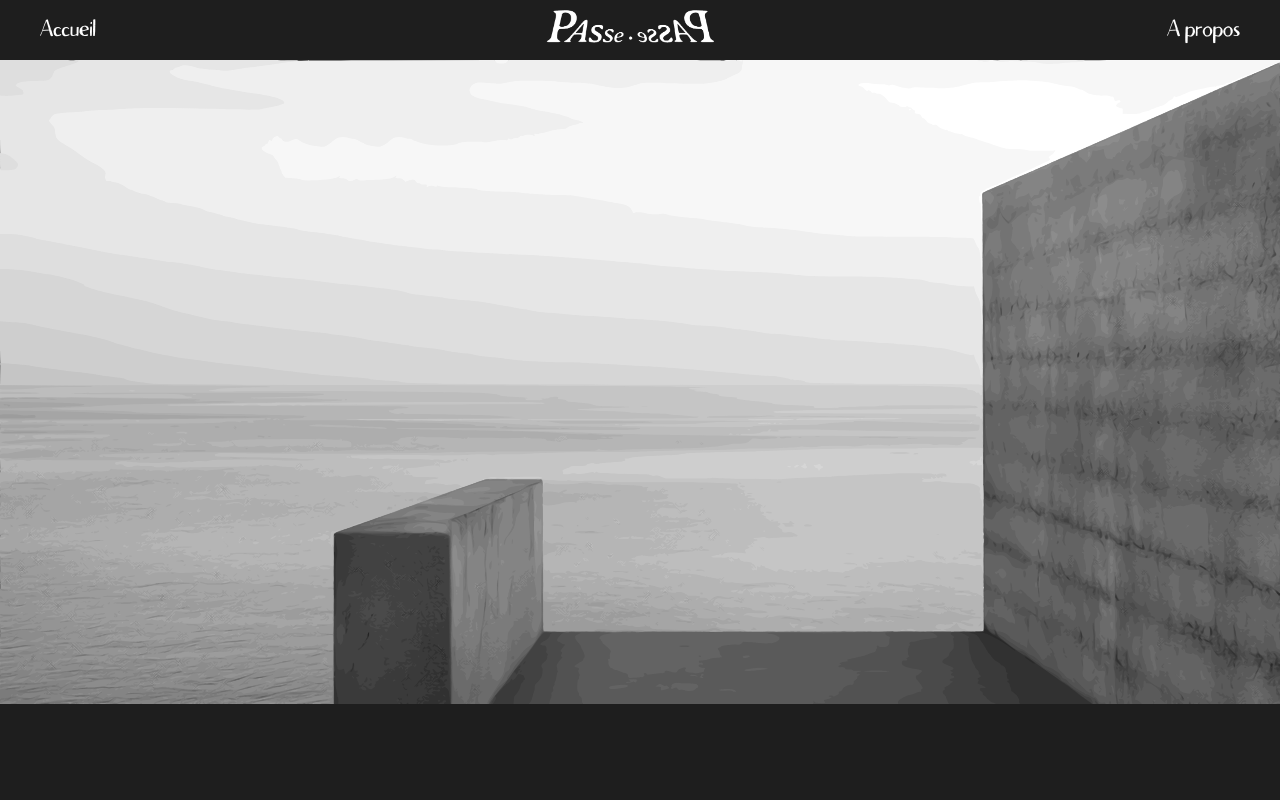
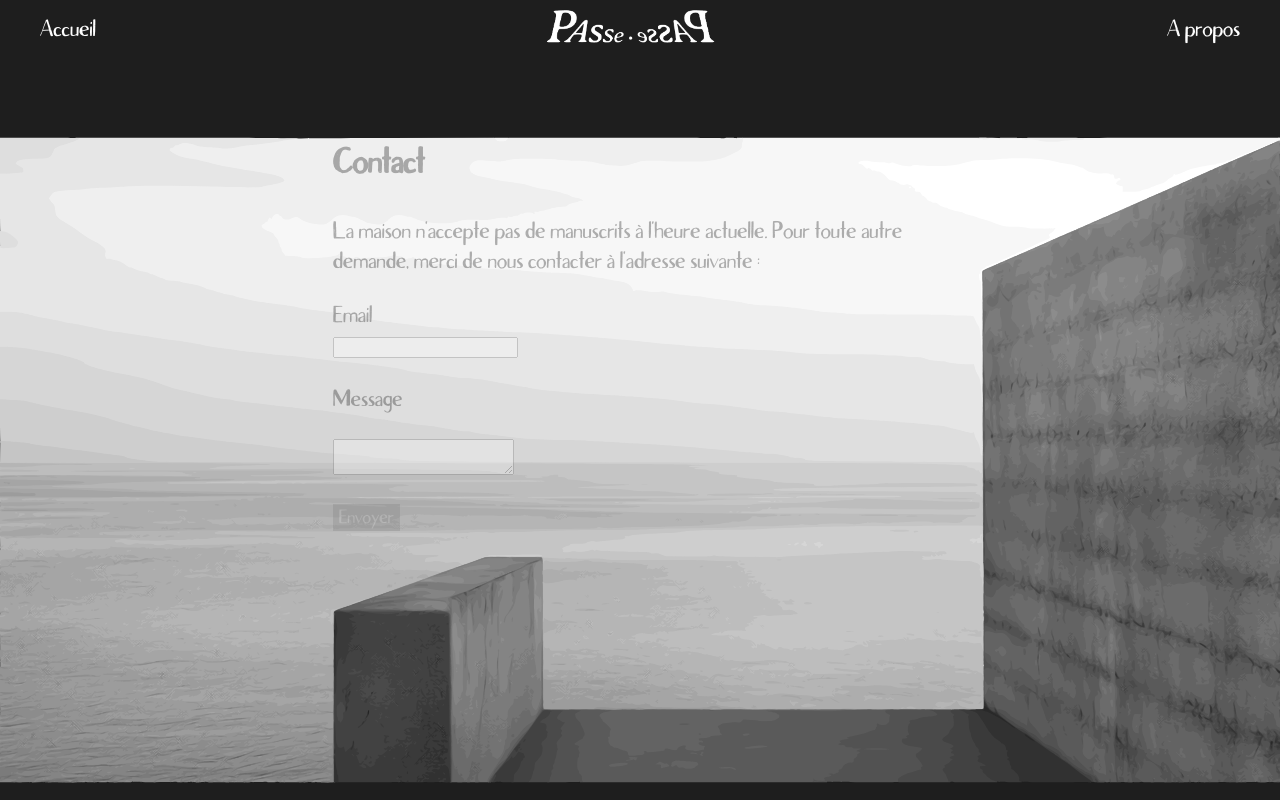
Before and after one commit to Teddy1792/PassePasse, a React (Create React App) app: page /contact in a window 1280 px wide. Built offline with nearby package versions, Linux system fonts and the light colour scheme.

Commit message:
contact form done

```diff
--- a/package.json
+++ b/package.json
@@ -3,6 +3,7 @@
   "version": "0.1.0",
   "private": true,
   "dependencies": {
+    "@formspree/react": "^2.5.1",
     "@testing-library/jest-dom": "^5.17.0",
     "@testing-library/react": "^13.4.0",
     "@testing-library/user-event": "^13.5.0",
--- a/src/components/Apropos.js
+++ b/src/components/Apropos.js
@@ -5,7 +5,7 @@ export function Apropos() {
     return(
         <nav>
             <AproposBackground className='backgroundContactImage' alt="" />
-            <p className='aPropos'>Association créée en 2023, les Éditions Passe·passe cherchent à mettre en lumière quelque vision du monde susceptible, pour le dire avec une présomptueuse ambition et des moyens minimalistes, de réajuster le réel. Autrement dit, chaque livre offre un point de vue singulier sur l’environnement qui l’entoure et une manière propre de l’habiter.
+            <p className='aProposMain'>Association créée en 2023, les Éditions Passe·passe cherchent à mettre en lumière quelque vision du monde susceptible, pour le dire avec une présomptueuse ambition et des moyens minimalistes, de réajuster le réel. Autrement dit, chaque livre offre un point de vue singulier sur l’environnement qui l’entoure et une manière propre de l’habiter.
 L’association s’engage à reverser une partie de ses bénéfices à une association à but non lucratif consacrée aux enjeux sociaux et/ou environnementaux. </p>
         </nav>
     )
--- a/src/components/Collection.js
+++ b/src/components/Collection.js
@@ -33,10 +33,10 @@ export function Collection() {
             <CollectionsBackground className='backgroundImage' alt="une boîte noire flottant dans les airs au dessus d'escalier" />
             <div className='booksCover'>
                 <div className='naissanceBox'>
-                <button onClick={() => handleButtonClick('Naissance', 'Récit de naissance', Naissance, 'https://example.com/naissance-link')}><p>Naissance</p></button>
+                <button onClick={() => handleButtonClick('Naissance', 'Récit de naissance', Naissance, 'https://buy.stripe.com/test_00g3fl9UfcdOeNW3cd')}><p>Naissance</p></button>
                 </div>
                 <div className='confessionBox'>
-                <button onClick={() => handleButtonClick("Confession d'un enfant du siècle", 'Text for Confession', TuNeTaderasGuere, 'https://example.com/confession-link')}><p>Confession d'un enfant du siècle</p></button>
+                <button onClick={() => handleButtonClick("Confession d'un enfant du siècle", 'Text for Confession', TuNeTaderasGuere, 'https://buy.stripe.com/test_bIYcPV2rN1zafS0eUU')}><p>Confession d'un enfant du siècle</p></button>
                 </div>
             </div>
             <Modal title={modalTitle} text={modalContent} image={modalImage} link={modalLink} closeModal={closeModal} fading={isFading} />
--- a/src/components/Contact.js
+++ b/src/components/Contact.js
@@ -1,9 +1,16 @@
 import { ReactComponent as ContactBackground } from '../img/backgroundContact.svg';
+import { ContactForm } from "./ContactForm"
+import '../styles/Contact.scss'
 
 export function Contact() {
     return(
         <nav>
             <ContactBackground className='backgroundContactImage' alt="" />
+            <div className='contactForm'>
+                <h1>Contact</h1>
+                <p>La maison n'accepte pas de manuscrits à l'heure actuelle. Pour toute autre demande, merci de nous contacter à l'adresse suivante :</p>
+                <ContactForm />
+            </div>
         </nav>
     )
 }
--- /dev/null
+++ b/src/components/ContactForm.js
@@ -0,0 +1,45 @@
+import { useForm, ValidationError } from '@formspree/react';
+export function ContactForm() {
+  const [state, handleSubmit] = useForm("xqkvdnqj");
+  if (state.succeeded) {
+      return <p className='thanksText'>Merci pour votre message !</p>;
+  }
+  return (
+      <form onSubmit={handleSubmit}>
+      <label htmlFor="email">
+        Email
+      </label>
+      <br/>
+      <input
+        id="email"
+        type="email"
+        name="email"
+      />
+      <br/>
+      <p>Message</p>
+      <ValidationError
+        prefix="Email"
+        field="email"
+        errors={state.errors}
+      />
+      <textarea
+        id="message"
+        name="message"
+      />
+      <br/>
+      <ValidationError
+        prefix="Message"
+        field="message"
+        errors={state.errors}
+      />
+      <button className="btnEnvoie" type="submit" disabled={state.submitting}>
+        Envoyer
+      </button>
+    </form>
+  );
+}
+function App() {
+  return (
+    <ContactForm />
+  );
+}
--- a/src/components/Modal.js
+++ b/src/components/Modal.js
@@ -18,7 +18,15 @@ export function Modal({ title, text, image, closeModal, fading, link }) {
                         </a>
                     }
                 </div>
+                <script async
+  src="https://js.stripe.com/v3/buy-button.js">
+</script>
 
+<stripe-buy-button
+  buy-button-id="buy_btn_1Ns5XQChueRw8NYEjpl91nWN"
+  publishable-key="pk_test_51Nhs84ChueRw8NYEzkbx7VZMFlw3wX9x6d1x5jAedqMcJuthUEDkwsgGwdK3J73Sl8gsTV6ndBbeM2tW0yoJdHsy00uLPDhCP0"
+>
+</stripe-buy-button>
             </div>
         </div>
     );
--- a/src/styles/Apropos.scss
+++ b/src/styles/Apropos.scss
@@ -1,11 +1,11 @@
 @import 'color';
 
-.aPropos{
+.aProposMain{
     display: flex;
     text-align: center;
     position: absolute;
-    top: 30%;
-    left: 40%;
+    top: 15vw;
+    left: 40vw;
     color: $main-text;
     width: 400px;
     font-size: 24px;
--- a/src/styles/Contact.scss
+++ b/src/styles/Contact.scss
@@ -1,3 +1,5 @@
+@import 'color';
+
 .backgroundContactImage{
 
         position: fixed;
@@ -11,3 +13,33 @@
             margin: 0 auto;
         }
 }
+
+.contactForm{
+    position: absolute;
+    top: 4vw;
+    left: 26vw;
+    font-size: 24px;
+    width: 600px;
+    opacity: 0.3;
+    transition: opacity 0.3s ease;
+    &:hover{
+        opacity: 1;
+    }
+
+    .btnEnvoie{
+        margin-top:20px;
+        font-family: 'avera';
+        color: $main-text;
+        background-color: $main-background;
+        font-size: 20px;
+        border: none;
+        opacity: 0.3;
+        transition: opacity 0.3s ease;
+
+        &:hover{
+            opacity: 1;
+        }
+    }
+
+
+}
```
Also changed, not shown: src/components/BuyButton.js (added, +44 -0 lines), 1 other file (tests, documents, lock files or other folders).
